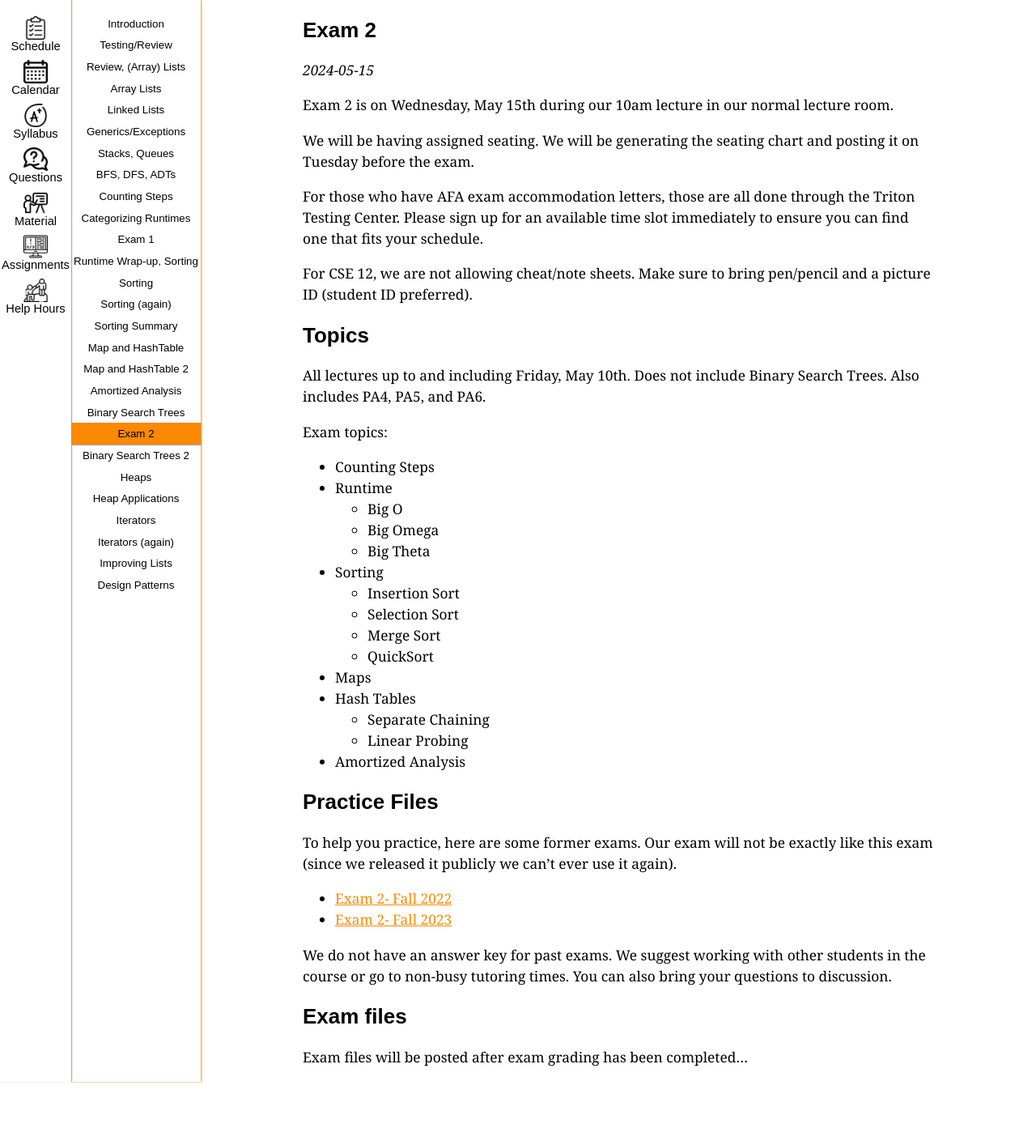
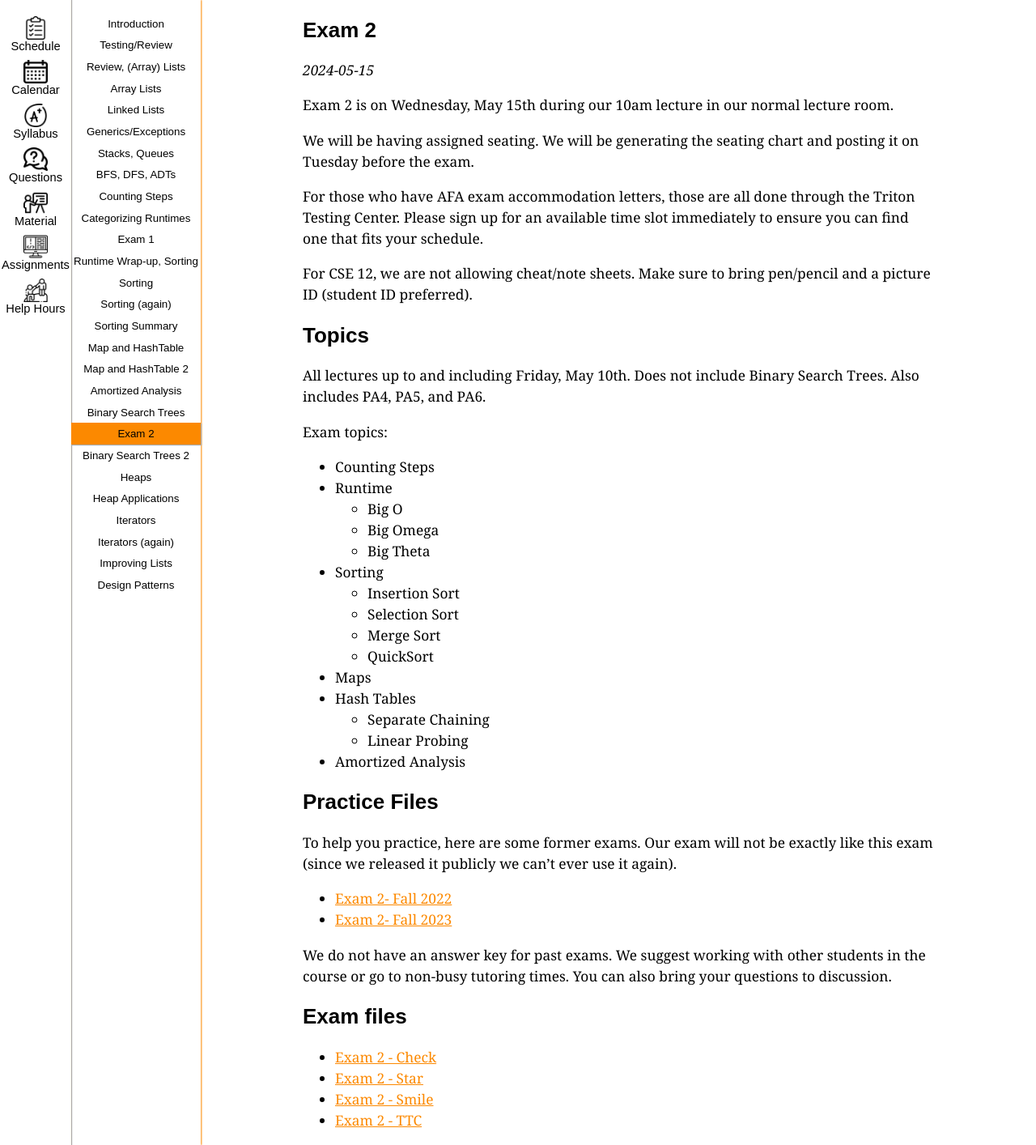
Before and after one commit to ucsd-cse12-sp24/ucsd-cse12-sp24.github.io, a Jekyll site: the page built from _lectures/exam2.md, in a window 1280 px wide. Shown: the whole page at 81% size. Built offline with Jekyll 4.4.1, drawn with Linux system fonts in a browser that asks for light colours; before the commit the page ends 1336 px from its top, so only the background shows below that.

Commit message:
Update exam2.md

```diff
--- a/_lectures/exam2.md
+++ b/_lectures/exam2.md
@@ -50,4 +50,7 @@ We do not have an answer key for past exams. We suggest working with other stude
 
 ## Exam files
 
-Exam files will be posted after exam grading has been completed...
+- [Exam 2 - Check](https://github.com/ucsd-cse12-sp24/ucsd-cse12-sp24.github.io/blob/main/_lectures/exam2/Exam%202%20Check.pdf){:target="_blank"}
+- [Exam 2 - Star](https://github.com/ucsd-cse12-sp24/ucsd-cse12-sp24.github.io/blob/main/_lectures/exam2/Exam%202%20Star.pdf){:target="_blank"}
+- [Exam 2 - Smile](https://github.com/ucsd-cse12-sp24/ucsd-cse12-sp24.github.io/blob/main/_lectures/exam2/Exam%202%20Smile.pdf){:target="_blank"}
+- [Exam 2 - TTC](https://github.com/ucsd-cse12-sp24/ucsd-cse12-sp24.github.io/blob/main/_lectures/exam2/Exam%202%20Star%20-%20TTC%20-%20corrected.pdf){:target="_blank"}
```
